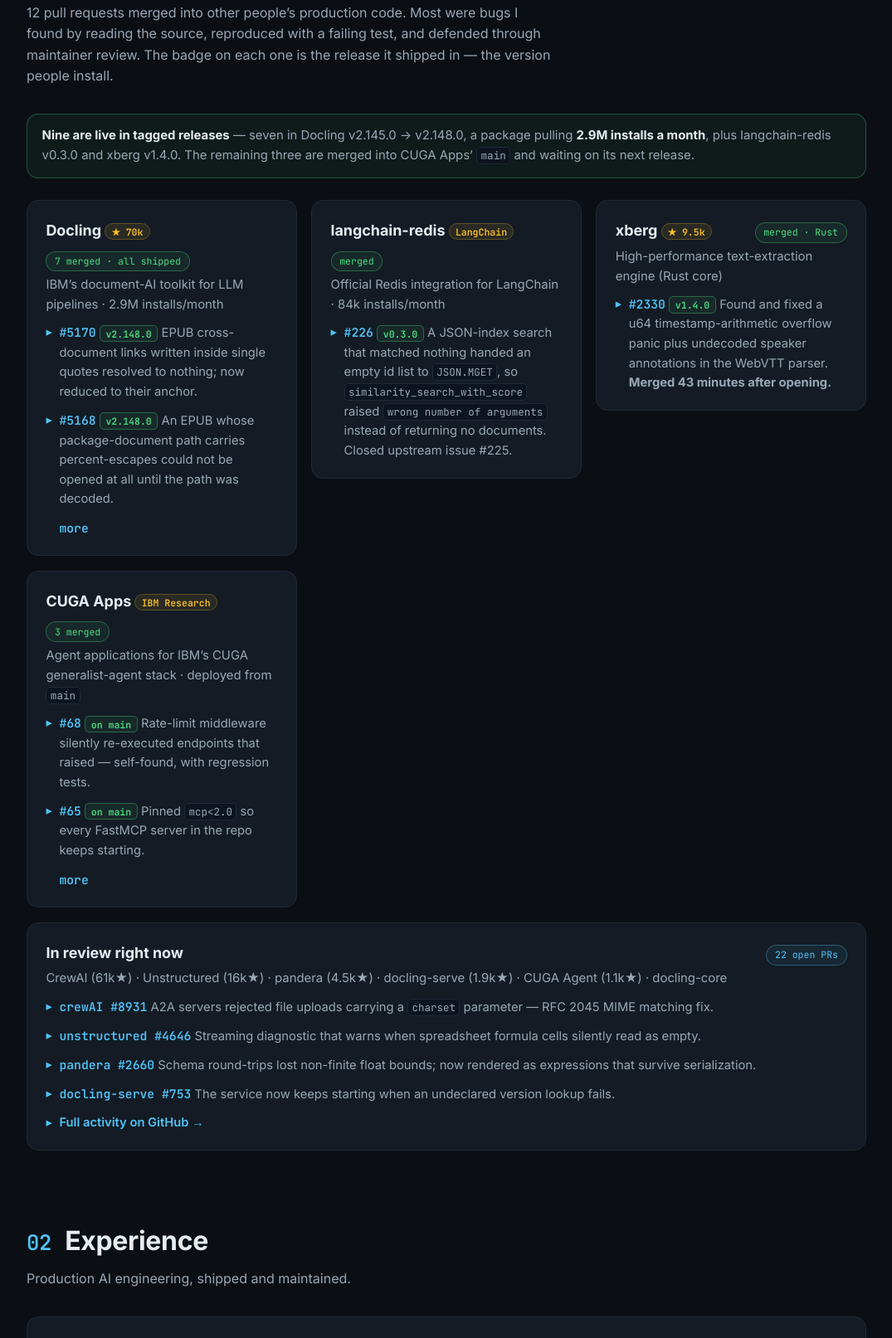
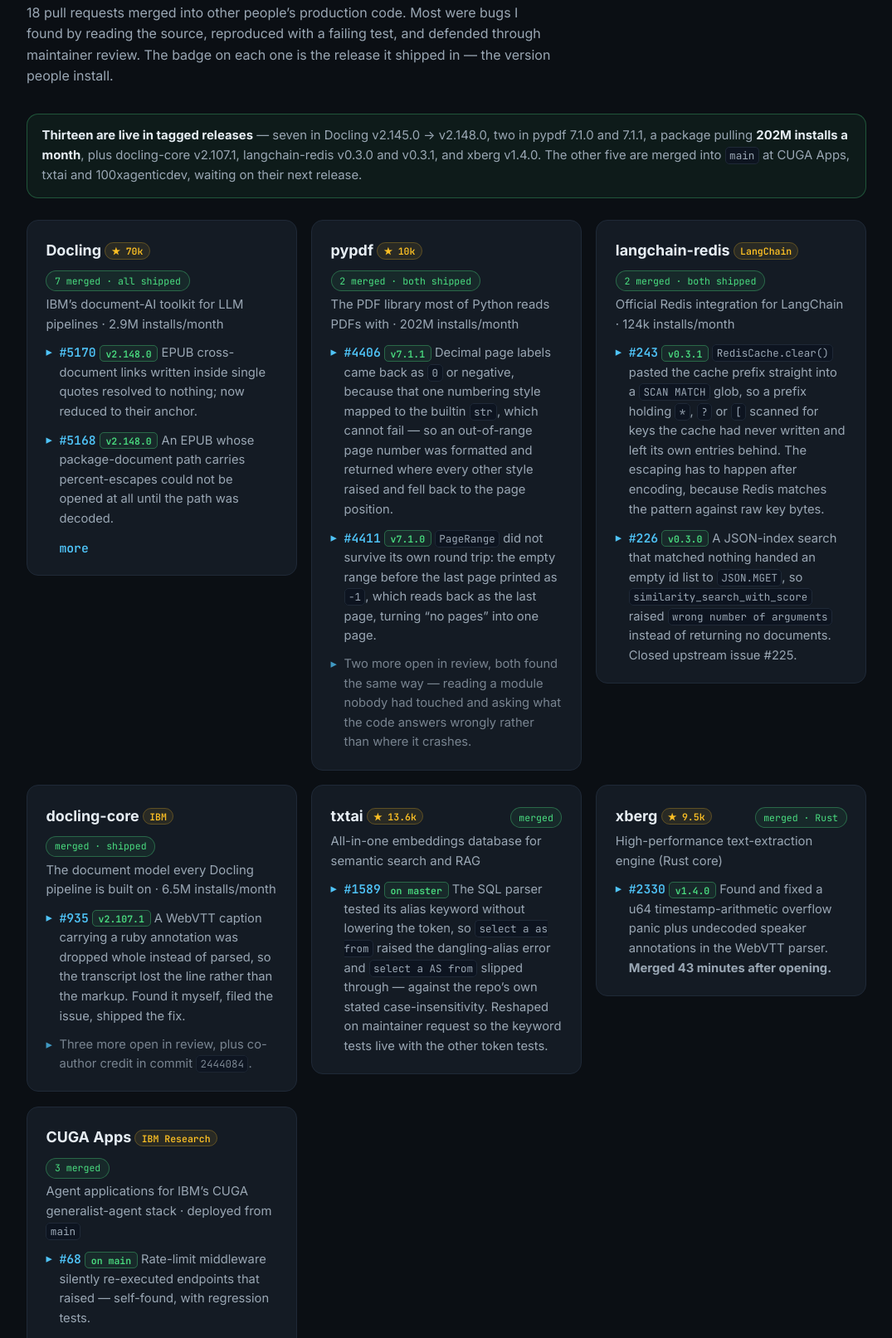
Before and after one commit to Krushil-Dhankecha/krushil-dhankecha.github.io, a plain HTML site: page index.html in a window 1280 px wide. Shown: the part 1187-2800 px from the top of the page at 83% size, without its empty margins (102-1177 px from the left). Drawn offline with Linux system fonts and the light colour scheme.

Commit message:
Refresh the contribution numbers from the PR record (#4)
Six more PRs have merged since the last refresh and the page was still
quoting twelve. The counts now come from contrib-tracker/pr-record.csv:
18 merged, 13 of them in a tagged release, 29 open. New cards for pypdf
(two merged, shipped in 7.1.0 and 7.1.1), docling-core (#935 in v2.107.1)
and txtai (#1589 on master), and langchain-redis gains #243 from 0.3.1.

The star total moves 164k -> 199k because pypdf, pdfplumber and txtai
joined the set of repos with work merged or in review.

```diff
--- a/index.html
+++ b/index.html
@@ -48,19 +48,19 @@
 
 <section class="stats reveal">
   <div class="stat">
-    <span class="stat-num">12</span>
+    <span class="stat-num">18</span>
     <span class="stat-label">PRs merged into external open-source projects</span>
   </div>
   <div class="stat">
-    <span class="stat-num">9</span>
-    <span class="stat-label">of them live in tagged releases of Docling, LangChain &amp; xberg</span>
+    <span class="stat-num">13</span>
+    <span class="stat-label">of them live in tagged releases of Docling, pypdf, LangChain &amp; xberg</span>
   </div>
   <div class="stat">
-    <span class="stat-num">22</span>
+    <span class="stat-num">29</span>
     <span class="stat-label">PRs in review across CrewAI, Unstructured, pandera &amp; Docling</span>
   </div>
   <div class="stat">
-    <span class="stat-num">164k&#9733;</span>
+    <span class="stat-num">199k&#9733;</span>
     <span class="stat-label">combined stars of the repos I&rsquo;ve shipped or submitted code to</span>
   </div>
   <div class="stat">
@@ -74,16 +74,16 @@
 <section id="opensource" class="section reveal">
   <h2><span class="section-kicker">01</span> Open-Source Contributions</h2>
   <p class="section-lead">
-    12 pull requests merged into other people&rsquo;s production code. Most were bugs I found by
+    18 pull requests merged into other people&rsquo;s production code. Most were bugs I found by
     reading the source, reproduced with a failing test, and defended through maintainer review.
     The badge on each one is the release it shipped in &mdash; the version people install.
   </p>
 
   <p class="ship-note">
-    <strong>Nine are live in tagged releases</strong> &mdash; seven in Docling v2.145.0 &rarr; v2.148.0,
-    a package pulling <strong>2.9M installs a month</strong>, plus langchain-redis v0.3.0 and
-    xberg v1.4.0. The remaining three are merged into CUGA Apps&rsquo; <code>main</code> and waiting
-    on its next release.
+    <strong>Thirteen are live in tagged releases</strong> &mdash; seven in Docling v2.145.0 &rarr; v2.148.0,
+    two in pypdf 7.1.0 and 7.1.1, a package pulling <strong>202M installs a month</strong>, plus
+    docling-core v2.107.1, langchain-redis v0.3.0 and v0.3.1, and xberg v1.4.0. The other five are
+    merged into <code>main</code> at CUGA Apps, txtai and 100xagenticdev, waiting on their next release.
   </p>
 
   <div class="cards">
@@ -139,17 +139,89 @@
 
     <article class="card">
       <div class="card-head">
+        <h3>pypdf <span class="star-badge">&#9733; 10k</span></h3>
+        <span class="tag tag-merged">2 merged &middot; both shipped</span>
+      </div>
+      <p class="card-org">The PDF library most of Python reads PDFs with &middot; 202M installs/month</p>
+      <ul class="card-list">
+        <li>
+          <a href="https://github.com/py-pdf/pypdf/pull/4406" target="_blank" rel="noopener">#4406</a>
+          <span class="ship">v7.1.1</span>
+          Decimal page labels came back as <code>0</code> or negative, because that one numbering style
+          mapped to the builtin <code>str</code>, which cannot fail &mdash; so an out-of-range page number
+          was formatted and returned where every other style raised and fell back to the page position.
+        </li>
+        <li>
+          <a href="https://github.com/py-pdf/pypdf/pull/4411" target="_blank" rel="noopener">#4411</a>
+          <span class="ship">v7.1.0</span>
+          <code>PageRange</code> did not survive its own round trip: the empty range before the last page
+          printed as <code>-1</code>, which reads back as the last page, turning &ldquo;no pages&rdquo; into one page.
+        </li>
+        <li class="muted">
+          Two more open in review, both found the same way &mdash; reading a module nobody had touched
+          and asking what the code answers wrongly rather than where it crashes.
+        </li>
+      </ul>
+    </article>
+
+    <article class="card">
+      <div class="card-head">
         <h3>langchain-redis <span class="star-badge">LangChain</span></h3>
-        <span class="tag tag-merged">merged</span>
+        <span class="tag tag-merged">2 merged &middot; both shipped</span>
       </div>
-      <p class="card-org">Official Redis integration for LangChain &middot; 84k installs/month</p>
+      <p class="card-org">Official Redis integration for LangChain &middot; 124k installs/month</p>
       <ul class="card-list">
+        <li>
+          <a href="https://github.com/langchain-ai/langchain-redis/pull/243" target="_blank" rel="noopener">#243</a>
+          <span class="ship">v0.3.1</span>
+          <code>RedisCache.clear()</code> pasted the cache prefix straight into a <code>SCAN MATCH</code>
+          glob, so a prefix holding <code>*</code>, <code>?</code> or <code>[</code> scanned for keys the
+          cache had never written and left its own entries behind. The escaping has to happen after
+          encoding, because Redis matches the pattern against raw key bytes.
+        </li>
         <li>
           <a href="https://github.com/langchain-ai/langchain-redis/pull/226" target="_blank" rel="noopener">#226</a>
           <span class="ship">v0.3.0</span>
           A JSON-index search that matched nothing handed an empty id list to <code>JSON.MGET</code>, so
           <code>similarity_search_with_score</code> raised <code>wrong number of arguments</code> instead
           of returning no documents. Closed upstream issue #225.
+        </li>
+      </ul>
+    </article>
+
+    <article class="card">
+      <div class="card-head">
+        <h3>docling-core <span class="star-badge">IBM</span></h3>
+        <span class="tag tag-merged">merged &middot; shipped</span>
+      </div>
+      <p class="card-org">The document model every Docling pipeline is built on &middot; 6.5M installs/month</p>
+      <ul class="card-list">
+        <li>
+          <a href="https://github.com/docling-project/docling-core/pull/935" target="_blank" rel="noopener">#935</a>
+          <span class="ship">v2.107.1</span>
+          A WebVTT caption carrying a ruby annotation was dropped whole instead of parsed, so the
+          transcript lost the line rather than the markup. Found it myself, filed the issue, shipped the fix.
+        </li>
+        <li class="muted">
+          Three more open in review, plus co-author credit in commit <code>2444084</code>.
+        </li>
+      </ul>
+    </article>
+
+    <article class="card">
+      <div class="card-head">
+        <h3>txtai <span class="star-badge">&#9733; 13.6k</span></h3>
+        <span class="tag tag-merged">merged</span>
+      </div>
+      <p class="card-org">All-in-one embeddings database for semantic search and RAG</p>
+      <ul class="card-list">
+        <li>
+          <a href="https://github.com/neuml/txtai/pull/1589" target="_blank" rel="noopener">#1589</a>
+          <span class="ship">on master</span>
+          The SQL parser tested its alias keyword without lowering the token, so <code>select a as from</code>
+          raised the dangling-alias error and <code>select a AS from</code> slipped through &mdash; against
+          the repo&rsquo;s own stated case-insensitivity. Reshaped on maintainer request so the keyword tests
+          live with the other token tests.
         </li>
       </ul>
     </article>
@@ -202,11 +274,12 @@
     <article class="card card-wide">
       <div class="card-head">
         <h3>In review right now</h3>
-        <span class="tag tag-open">22 open PRs</span>
+        <span class="tag tag-open">29 open PRs</span>
       </div>
       <p class="card-org">
-        CrewAI (61k&#9733;) &middot; Unstructured (16k&#9733;) &middot; pandera (4.5k&#9733;) &middot;
-        docling-serve (1.9k&#9733;) &middot; CUGA Agent (1.1k&#9733;) &middot; docling-core
+        CrewAI (61k&#9733;) &middot; Unstructured (16k&#9733;) &middot; pdfplumber (11k&#9733;) &middot;
+        pypdf (10k&#9733;) &middot; pandera (4.5k&#9733;) &middot; docling-serve (1.9k&#9733;) &middot;
+        Docling &middot; docling-core
       </p>
       <ul class="card-list">
         <li>
@@ -222,8 +295,17 @@
           Schema round-trips lost non-finite float bounds; now rendered as expressions that survive serialization.
         </li>
         <li>
-          <a href="https://github.com/docling-project/docling-serve/pull/753" target="_blank" rel="noopener">docling-serve #753</a>
-          The service now keeps starting when an undeclared version lookup fails.
+          <a href="https://github.com/jsvine/pdfplumber/pull/1436" target="_blank" rel="noopener">pdfplumber #1436</a>
+          Annotation rotation was measured against a crop of a rotated page instead of the page itself.
+        </li>
+        <li>
+          <a href="https://github.com/py-pdf/pypdf/pull/4453" target="_blank" rel="noopener">pypdf #4453</a>
+          Page-label entries stored as indirect objects were read unresolved, so a valid file&rsquo;s labels
+          came back as plain page numbers.
+        </li>
+        <li>
+          <a href="https://github.com/docling-project/docling-serve/pull/767" target="_blank" rel="noopener">docling-serve #767</a>
+          A conversion that failed answered 404 "wait for completion" instead of 500 with the recorded error.
         </li>
         <li>
           <a href="https://github.com/Krushil-Dhankecha?tab=overview" target="_blank" rel="noopener" class="more-link">
```
